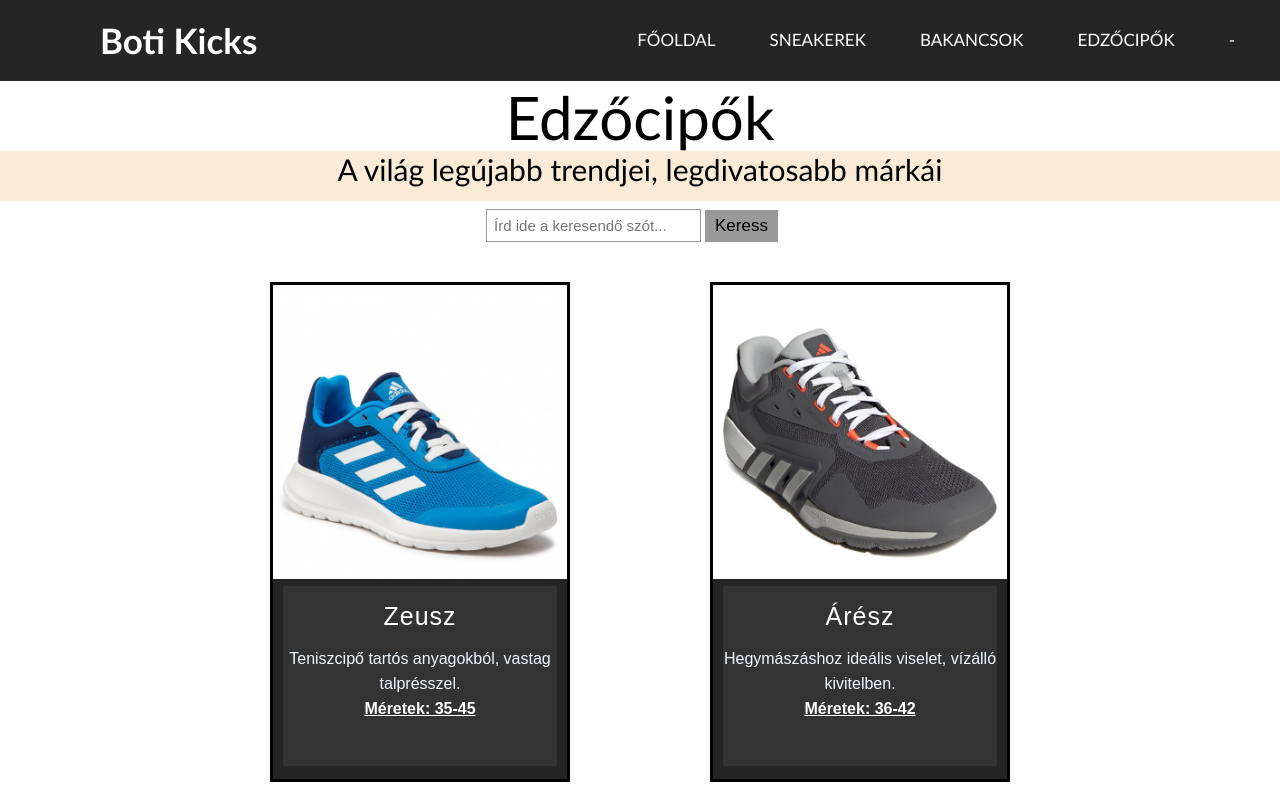
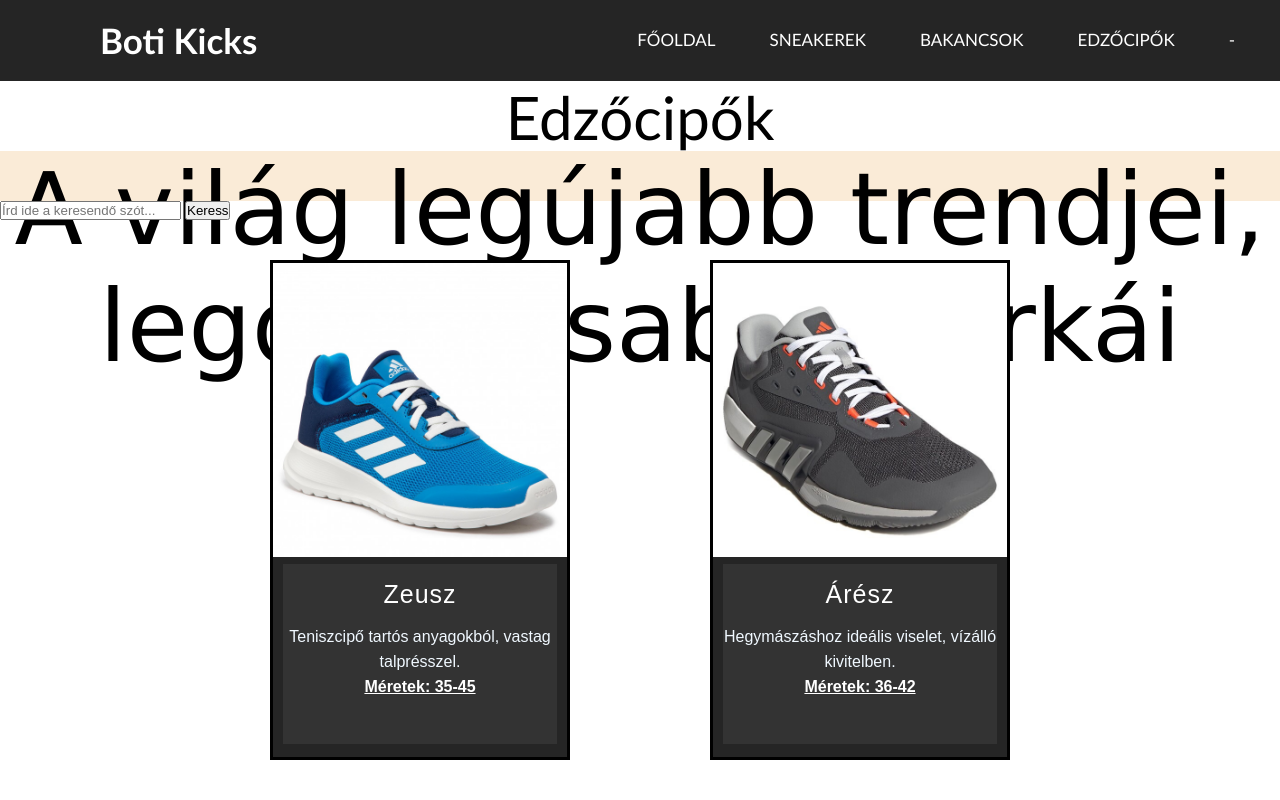
Before and after one commit to Tomi126/csukabot, a plain HTML site: page aloldalak/edzo.html in a window 1280 px wide. Shown: the top 800 px of the page. Drawn offline with Linux system fonts and the light colour scheme.

Commit message:
Add files via upload

```diff
--- a/css/mellekoldal.css
+++ b/css/mellekoldal.css
@@ -119,9 +119,9 @@ nav ul li a {
   .bemutatotxt {
     height: 50px;
     background-color: antiquewhite;
-  font-size: 30px;
+    font-size: 100px;
     text-align: center;
-  font-family: 'Gill Sans', 'Gill Sans MT', Calibri, 'Trebuchet MS', sans-serif;
+    font-family: Verdana;
     margin-top: 20px;
 
   }
@@ -144,24 +144,3 @@ nav ul li a {
     color: white;
     text-decoration: underline;
   }
-
-form {
-  text-align: center;
-}
-
-input {
-  margin-top: 8px;
-  padding: 7px;
-  font-size: 15px;
-  border: 1px solid #999;
-}
-
-button {
-  padding: 6px 10px;
-  margin-top: 8px;
-  margin-right: 16px;
-  background: #999;
-  font-size: 17px;
-  border: none;
-  cursor: pointer;
-}
```
Lines whose indentation alone changed are shown as unchanged.
